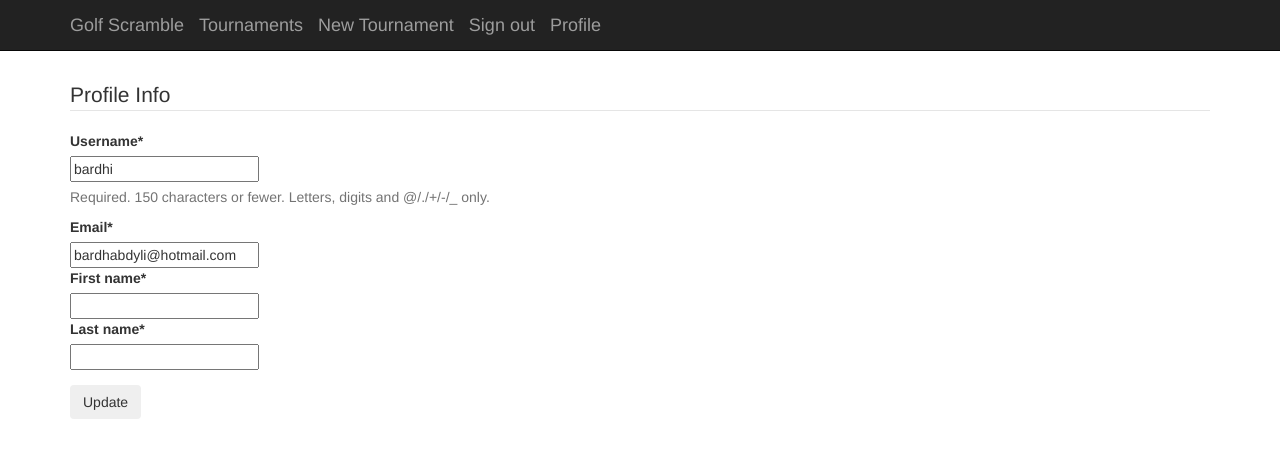
After one commit to bardhi123/Diplomprojekt, a Django app: page /profile/ in a window 1280 px wide. The commit adds this page. Shown: the top 458 px of the page. Run offline with Django 3.2, Linux system fonts and the light colour scheme; a user stored in the database is signed in; some libraries are stand-ins or nearby versions.

Commit message:
Profile can be seen and updated, cripsy_forms added

```diff
--- a/pages/urls.py
+++ b/pages/urls.py
@@ -1,6 +1,8 @@
 from django.urls import path
-
+from django.conf import settings
+from django.conf.urls.static import static
 from .views import (home,
+                    profile,
                     TournamentDetailView,
                     TournamentListView,
                     TournamentCreateView,
@@ -13,6 +15,7 @@ from .views import (home,
 
 urlpatterns = [
     path('', home, name='home'),
+    path('profile/', profile, name='profile'),
     path('tournaments/', TournamentListView.as_view(), name='tournaments'),
     path('tournaments/new/', TournamentCreateView.as_view(), name='tournament_create'),
     path('tournaments/<int:pk>/', TournamentDetailView.as_view(), name='tournament_detail'),
@@ -23,3 +26,6 @@ urlpatterns = [
     path('tournaments/<int:pk>/quit', ParticipationDeleteView.as_view(), name='participation_delete'),
     path('tournaments/<int:pk>/changeHC', ParticipationUpdateView.as_view(), name='participation_update'),
 ]
+
+#if settings.DEBUG:
+ #   urlpatterns += static(settings.MEDIA_URL, document_root= settings.MEDIA_ROOT)
--- a/pages/views.py
+++ b/pages/views.py
@@ -1,5 +1,6 @@
+from django.contrib import messages
 from django.views.generic import TemplateView
-from django.shortcuts import render
+from django.shortcuts import render, redirect
 from pages.decorators import club_required, player_required
 from django.contrib.auth.decorators import login_required
 from django.utils.decorators import method_decorator
@@ -7,12 +8,27 @@ from django.views.generic import ListView, DeleteView, CreateView, DetailView, U
 from tournaments.models import Tournament
 from participations.models import Participation
 from users.models import CustomUser
+from users.forms import CustomUserChangeForm
 from django.contrib.auth.mixins import LoginRequiredMixin, UserPassesTestMixin
 #context = {'tournaments': Tournament.objects.all().order_by('-tourn_date'), 'participations': Participation.objects.all()}
 
 # @method_decorator(club_required, name='dispatch')
 def home(request):
     return render(request, 'home.html')
+
+@login_required
+def profile(request):
+    if request.method == 'POST':
+        u_form = CustomUserChangeForm(request.POST, instance=request.user)
+
+        if u_form.is_valid():
+            u_form.save()
+            messages.success(request, f'Your account has been updated!')
+            return redirect('profile')
+    else:
+        u_form = CustomUserChangeForm(instance=request.user)
+    context = { 'u_form': u_form}
+    return render(request, 'account/profile.html', context)
 
 class TournamentListView(LoginRequiredMixin, ListView):
     template_name = 'tournaments.html'
--- /dev/null
+++ b/templates/account/profile.html
@@ -0,0 +1,20 @@
+{% extends "base.html" %}
+{% load crispy_forms_tags %}
+{% block content %}
+    <div class="content-section">
+      <div class="media">
+      <!--  <img class="rounded-circle account-img" src="{ { user.image.url }}"> -->
+        <div class="media-body">
+          <h2 class="account-heading">{{ user.first_name }}  {{ user.last_name }}</h2>
+        </div>
+      </div>
+      <form method="POST" enctype="multipart/form-data">
+            {% csrf_token %}
+            <fieldset class="form-group">
+                <legend class="border-bottom mb-4">Profile Info</legend>
+                {{ u_form|crispy }}
+            </fieldset>
+            <button class= "btn btn-outline-info" type="submit">Update</button>
+        </form>
+    </div>
+{% endblock content %}
--- a/templates/base.html
+++ b/templates/base.html
@@ -26,9 +26,12 @@
                 <a class="navbar-brand" href="{% url 'tournaments' %}">Tournaments</a>
                 <a class="navbar-brand" href="{% url 'tournament_create' %}">New Tournament</a>
                 <a class="navbar-brand" href="{% url 'account_logout' %}">Sign out</a>
+                <a class="navbar-brand" href="{% url 'profile' %}">Profile</a>
             {% elif user.is_authenticated %}
                 <a class="navbar-brand" href="{% url 'account_logout' %}">Sign out</a>
                 <a class="navbar-brand" href="{% url 'tournaments' %}">Tournaments</a>
+                <a class="navbar-brand" href="{% url 'profile' %}">Profile</a>
+
             {% else %}
                 <a class="navbar-brand" href="{% url 'account_login' %}">Login</a>
                 <a class="navbar-brand" href="{% url 'account_signup' %}">Sign Up</a>
--- a/users/forms.py
+++ b/users/forms.py
@@ -8,19 +8,21 @@ class CustomUserCreationForm(UserCreationForm):
         model = CustomUser
         fields = ('username', 'email')
 
-class CustomUserChangeForm(UserChangeForm):
-
+class CustomUserChangeForm(forms.ModelForm):
+    email = forms.EmailField()
     class Meta:
         model = CustomUser
-        fields = ('username', 'email')
+        fields = ('username', 'email', 'first_name', 'last_name')
 
 class SignupForm(forms.Form):
     first_name = forms.CharField(max_length=30, label='Firstname')
     last_name = forms.CharField(max_length=30, label='Lastname')
     is_staff = forms.BooleanField(label='Are you a golf club?', required=False)
+    image = forms.ImageField(required=False)
 
     def signup(self, request, user):
         user.first_name = self.cleaned_data['first_name']
         user.last_name = self.cleaned_data['last_name']
         user.is_staff = self.cleaned_data['is_staff']
+        #user.image = self.cleaned_data['image']
         user.save()
--- a/users/models.py
+++ b/users/models.py
@@ -5,6 +5,7 @@ class CustomUser(AbstractUser):
     first_name = models.CharField(max_length=200, blank=False)
     last_name = models.CharField(max_length=200, blank=False)
     is_staff = models.BooleanField(default=False)
+    image = models.ImageField(default='default.jpg', upload_to='profile_pics')
     # add additional fields in here
 
     def __str__(self):
```
Also changed, not shown: Diplomprojekt/settings.py (+6 -2 lines), db.sqlite3.
